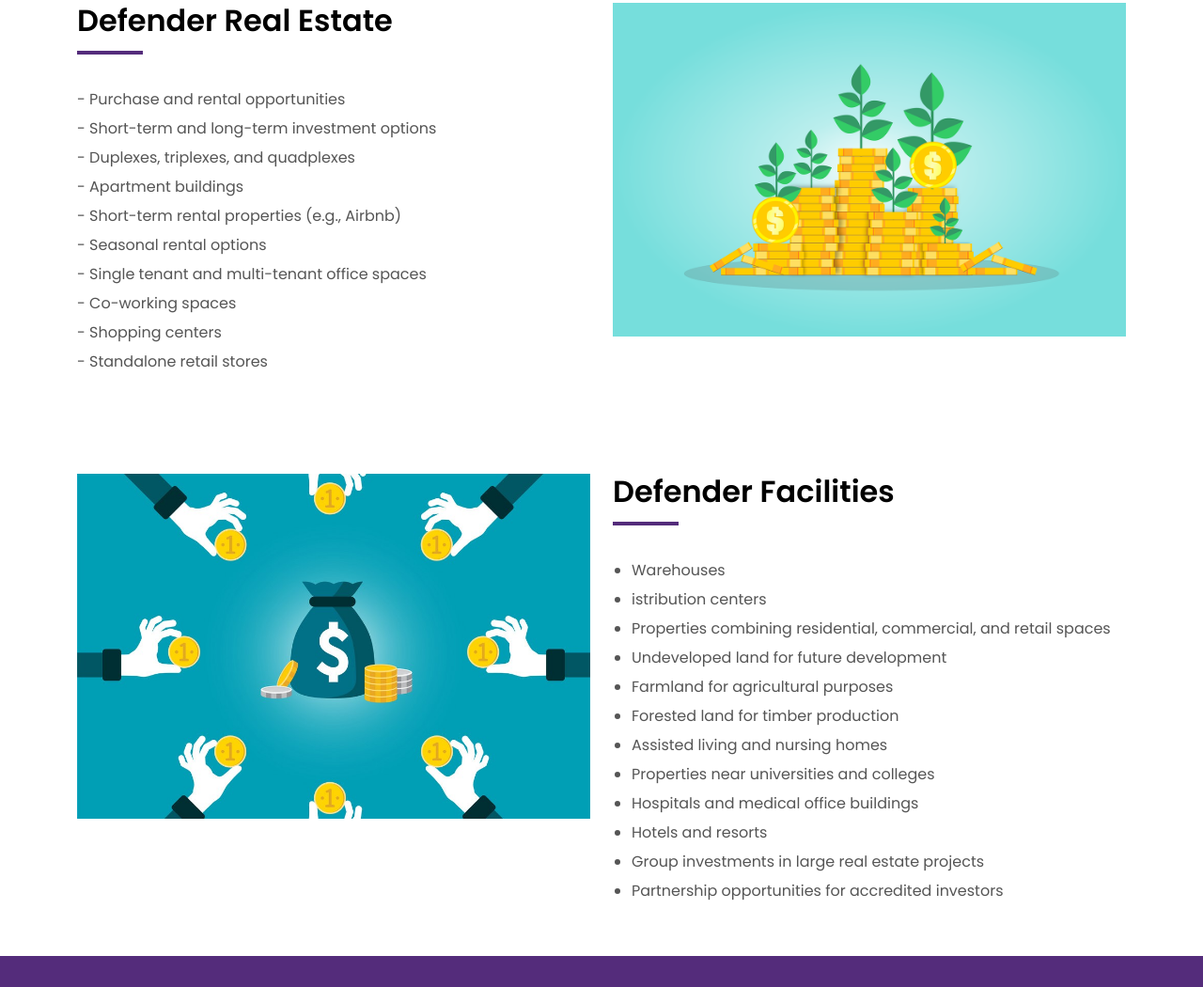
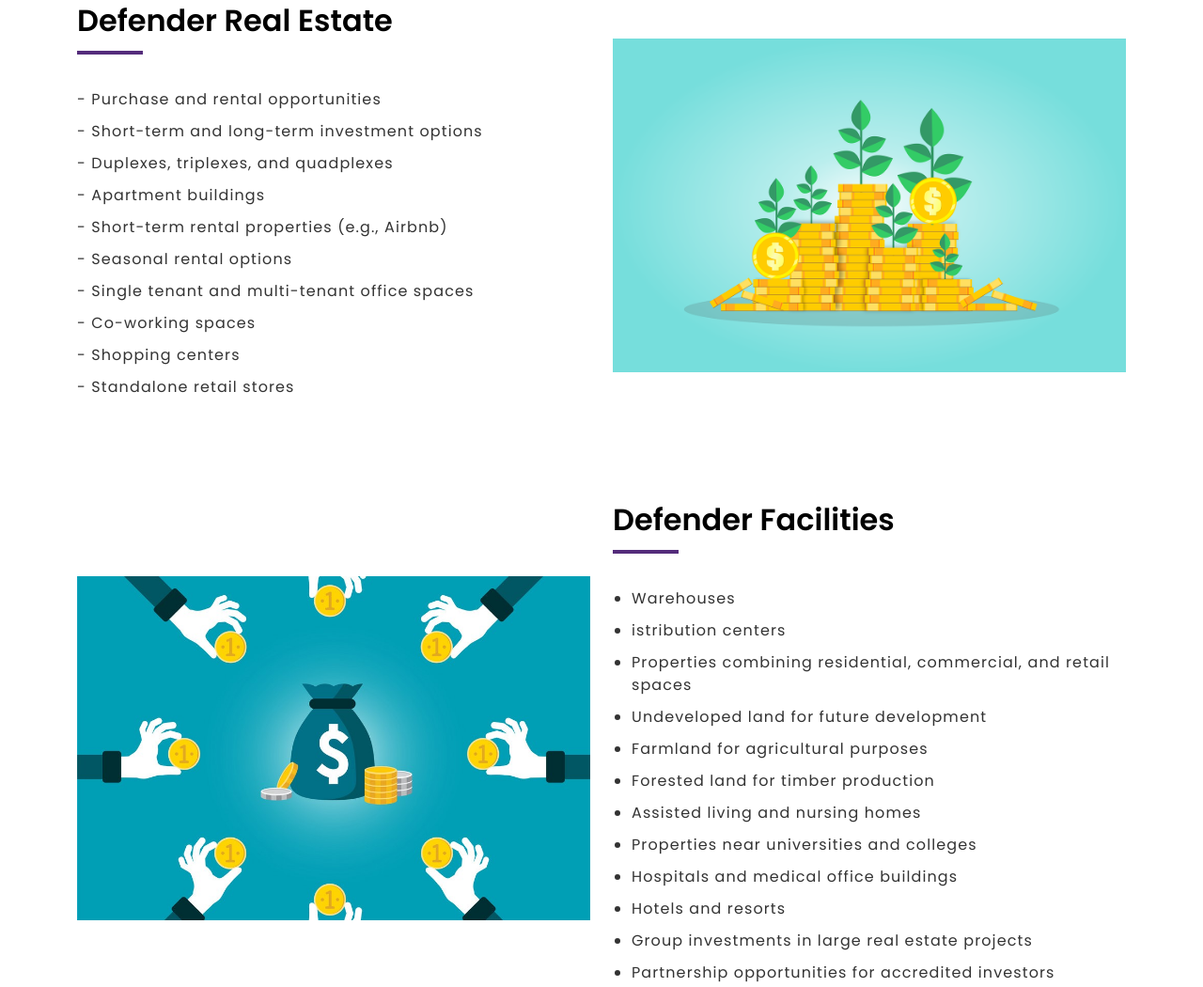
Before and after one commit to anowar-dev/defender2, a plain HTML site: page investment.html in a window 1280 px wide. Shown: the part 722-1772 px from the top of the page at 94% size. Drawn offline with nearby package versions, Linux system fonts and the light colour scheme.

Commit message:
mobile responsive done

```diff
--- a/assets/css/style.css
+++ b/assets/css/style.css
@@ -2741,19 +2741,27 @@ footer .credits{
   flex-direction: row-reverse;
   margin-top: 100px;
   margin-bottom: 100px;
+  align-items: center;
+}
+.investment_ilign{
+  align-items: center;
 }
 .investment_list{
   list-style: none;
   padding-left: 0;
 }
 .investment_list li{
-  margin-bottom: 7px;
+  margin-bottom: 10px;
+  color: #333333;
+  letter-spacing: 1.1px;
 }
 .investment_list2{
   padding-left: 20px;
 }
 .investment_list2 li{
-  margin-bottom: 7px;
+  margin-bottom: 10px;
+  letter-spacing: 1.1px;
+  color: #333333;
 }
 
 /* Responsive design stat here */
--- a/investment.html
+++ b/investment.html
@@ -233,7 +233,7 @@
     <!-- ======= Agent Single ======= -->
     <section class="agent-single">
       <div class="container">
-        <div class="row">
+        <div class="row investment_ilign">
           <div class="col-sm-12">
             <div class="row">
               <div class="col-md-6">
@@ -322,7 +322,7 @@
       <div class="container">
         <div class="row">
           <div class="col-sm-12">
-            <div class="row">
+            <div class="row investment_ilign">
               <div class="col-md-6">
                 <div class="agent-avatar-box">
                   <img src="assets/img/investment/23456339.jpg" alt="" class="agent-avatar img-fluid">
```
Also changed, not shown: contact.html (+1 -1 lines).
